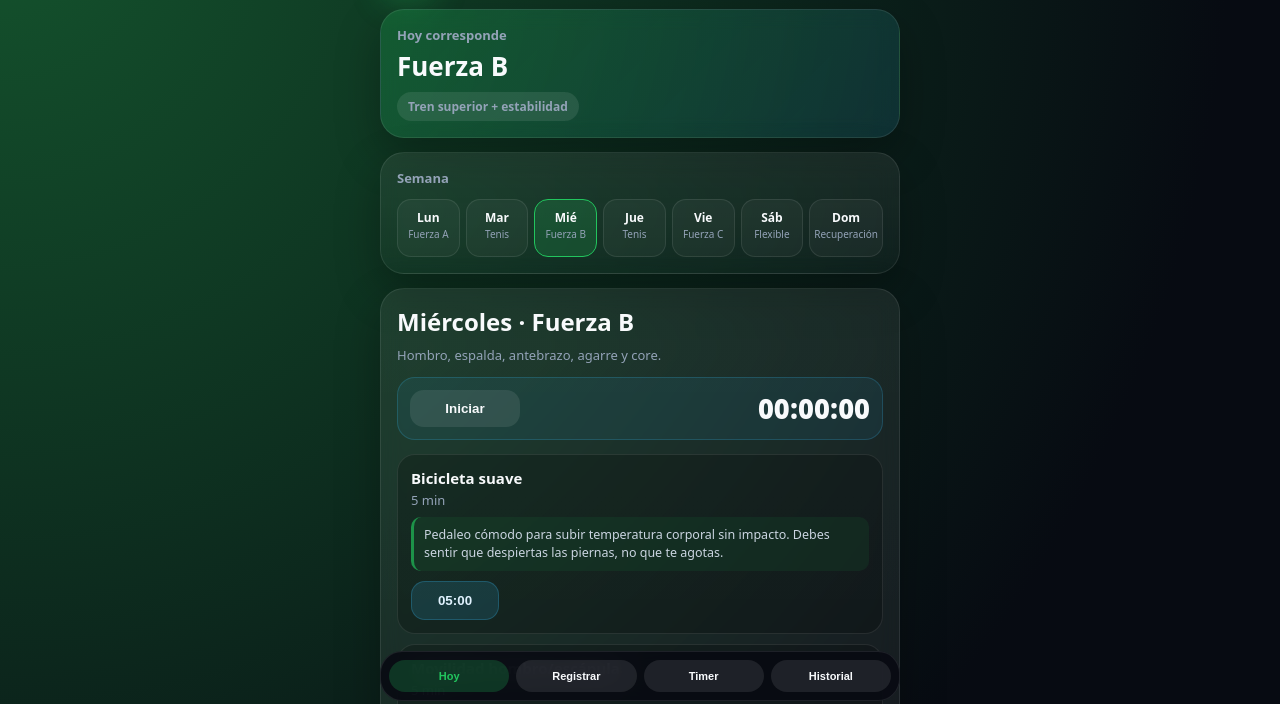
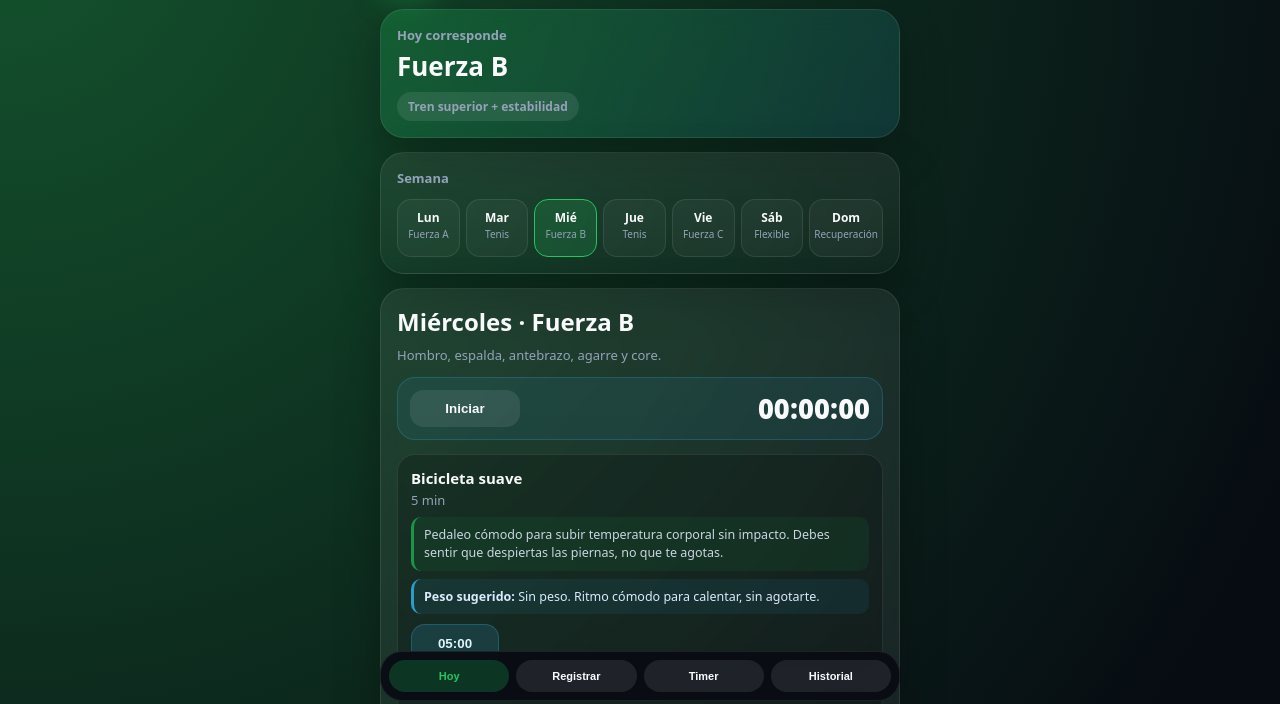
Before and after one commit to tgb96/tgb, a plain HTML site: page index.html in a window 1280 px wide. Shown: the part 87-791 px from the top of the page. Drawn offline with Linux system fonts and the light colour scheme.

Commit message:
Update index.html

```diff
--- a/index.html
+++ b/index.html
@@ -86,6 +86,7 @@
     .ex-title{font-weight:900;font-size:15px;}
     .ex-meta{color:var(--muted);font-size:13px;margin-top:3px;}
     .ex-desc{margin-top:8px;padding:9px 10px;border-left:3px solid rgba(34,197,94,.65);background:rgba(34,197,94,.08);border-radius:10px;color:#cbd5e1;font-size:12.5px;line-height:1.42;}
+    .weight-box{border-left-color:rgba(56,189,248,.75);background:rgba(56,189,248,.08);color:#dbeafe;}
     .sets{display:flex;gap:7px;flex-wrap:wrap;margin-top:10px;}
 
     button{border:0;border-radius:14px;padding:11px 13px;font-weight:900;color:var(--text);background:rgba(255,255,255,.09);cursor:pointer;touch-action:manipulation;}
@@ -338,6 +339,56 @@ const exerciseDescriptions = {
   "Respiración / estiramientos": "Respira lento y haz estiramientos suaves. Sirve para bajar activación y favorecer recuperación."
 };
 
+const suggestedWeights = {
+  "Bicicleta suave": "Sin peso. Ritmo cómodo para calentar, sin agotarte.",
+  "Movilidad tobillo/cadera/hombros": "Sin peso. Movimiento controlado y suave.",
+  "Puente de glúteo": "Peso corporal. Si se siente muy fácil: 10–15 kg sobre la cadera.",
+  "Monster walk con banda": "Banda liviana o media. Debe sentirse en glúteos, sin perder técnica.",
+  "Sentadilla goblet": "8–12 kg al inicio. Objetivo: RPE 6–7/10, sin llegar al fallo.",
+  "Peso muerto rumano": "8–12 kg total al inicio. Prioriza espalda neutra y bajada controlada.",
+  "Step-up a banco": "Peso corporal al inicio. Si es fácil: 4–8 kg total.",
+  "Elevación de gemelos": "Peso corporal al inicio. Luego 6–12 kg. Parte bilateral y progresa a unilateral.",
+  "Plancha": "Peso corporal.",
+  "Plancha lateral": "Peso corporal.",
+  "Dead bug": "Peso corporal. Hazlo más lento antes de aumentar dificultad.",
+
+  "Press unilateral mancuerna": "4–8 kg al inicio. No forzar el pulgar derecho.",
+  "Remo unilateral": "8–12 kg al inicio. Controla la escápula y no tires con el cuello.",
+  "Face pull": "Banda liviana/media o polea liviana. Prioriza técnica y control.",
+  "Rotación externa con banda": "Banda liviana. Debe sentirse controlado, no pesado.",
+  "Curl martillo": "4–8 kg. Si molesta el pulgar, baja carga o evita ese día.",
+  "Extensión tríceps unilateral": "4–8 kg. Movimiento lento, sin bloquear agresivamente el codo.",
+  "Pronación/supinación": "1–3 kg. Ideal con mancuerna liviana o martillo. Movimiento lento.",
+  "Excéntrico muñeca": "1–3 kg. Baja lento en 3–4 segundos.",
+  "Farmer carry unilateral": "8–14 kg. Tronco recto, sin inclinarte hacia el peso.",
+  "Pallof press": "Banda media. Debe sentirse en el core, no en el hombro.",
+
+  "Movilidad dinámica": "Sin peso. Debe prepararte para moverte rápido, no fatigarte.",
+  "Split step": "Peso corporal.",
+  "Pies rápidos / escalera": "Peso corporal.",
+  "Desplazamientos laterales": "Peso corporal.",
+  "Sprints cortos": "Peso corporal. Intensidad controlada si vienes retomando.",
+  "Cambios de dirección": "Peso corporal. Prioriza frenar bien y rodillas alineadas.",
+  "Sentadilla explosiva controlada": "Peso corporal al inicio. Luego 4–8 kg si no hay molestias.",
+  "Zancadas caminando": "Peso corporal al inicio. Luego 4–8 kg total.",
+  "Gemelos": "Peso corporal al inicio. Luego 6–12 kg. Bajada lenta.",
+  "Bicicleta zona 2": "Sin peso. Ritmo cómodo y sostenido.",
+
+  "Movilidad previa": "Sin peso. Activación articular antes de tenis.",
+  "Tenis": "Sin peso. Controla intensidad por sensación y pulgar.",
+  "Estiramientos suaves": "Sin peso. Estiramiento cómodo, nunca doloroso.",
+  "Excéntricos muñeca suaves": "1–2 kg máximo o solo peso de la mano si hay molestia.",
+  "Vuelta a la calma": "Sin peso. Baja pulsaciones y relaja piernas/brazo.",
+  "Movilidad antebrazo/pulgar": "Sin peso o banda muy suave. Movimiento cómodo.",
+  "Tenis suave": "Sin peso. Peloteo técnico, no partido intenso.",
+  "Movilidad completa": "Sin peso.",
+  "Recuperar rutina perdida": "Usa los pesos sugeridos de la rutina que recuperes.",
+  "Caminata suave": "Sin peso.",
+  "Movilidad general": "Sin peso.",
+  "Respiración / estiramientos": "Sin peso."
+};
+
+
 const routines = {
   1:{name:"Fuerza A",type:"Piernas + fuerza base",goal:"Piernas, glúteos, core y base física para tenis.",exercises:[
     ["Bicicleta suave","5 min",1],
@@ -527,6 +578,7 @@ function renderRoutine(){
   r.exercises.forEach((ex,i) => {
     const [name,meta,sets,opts = {}] = ex;
     const desc = exerciseDescriptions[name] ? `<div class="ex-desc">${exerciseDescriptions[name]}</div>` : "";
+    const weight = suggestedWeights[name] ? `<div class="ex-desc weight-box"><strong>Peso sugerido:</strong> ${suggestedWeights[name]}</div>` : "";
     const duration = opts.noCountdown ? null : parseDurationSeconds(meta);
     let buttons = "";
 
@@ -541,7 +593,7 @@ function renderRoutine(){
       }
     }
 
-    box.innerHTML += `<div class="exercise"><div class="ex-title">${name}</div><div class="ex-meta">${meta}</div>${desc}<div class="sets">${buttons}</div></div>`;
+    box.innerHTML += `<div class="exercise"><div class="ex-title">${name}</div><div class="ex-meta">${meta}</div>${desc}${weight}<div class="sets">${buttons}</div></div>`;
   });
 }
 
```
